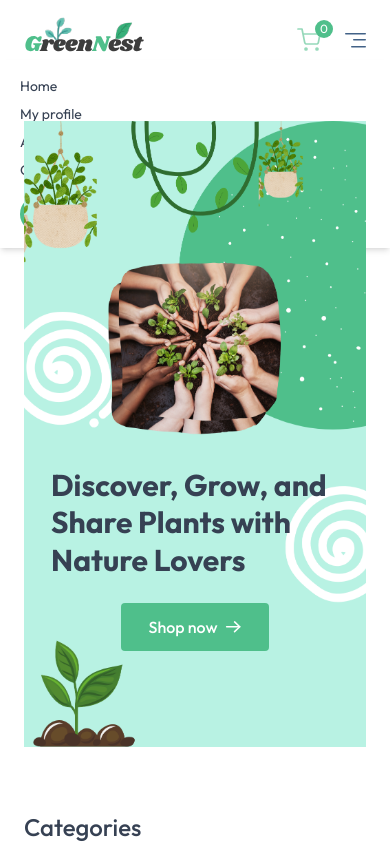
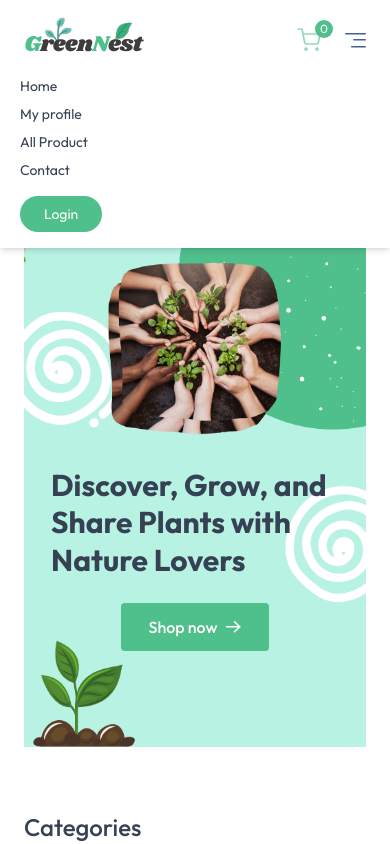
Before and after one commit to Humayun167/green_nest, a React (Vite) app in the folder client/: page / in a window 390 px wide. Both pictures are taken after a click on the button "Menu". Shown: the top 844 px of the page. Built offline with nearby package versions, Linux system fonts and the light colour scheme; no server answers.

Commit message:
navbar toggle problem fix

```diff
--- a/client/src/components/Navbar.jsx
+++ b/client/src/components/Navbar.jsx
@@ -93,7 +93,7 @@
 
             {/* Mobile Menu */}
            { open && (
-            <div className={`${open ? 'flex' : 'hidden'} absolute top-[60px] left-0 w-full bg-white shadow-md py-4 flex-col items-start gap-2 px-5 text-sm md:hidden`}>
+            <div className={`${open ? 'flex' : 'hidden'} absolute top-[60px] left-0 w-full bg-white shadow-md py-4 flex-col items-start gap-2 px-5 text-sm md:hidden z-50`}>
                 <NavLink onClick={()=>setOpen(false)} to='/'>Home</NavLink>
                 <NavLink onClick={()=>setOpen(false)} to='/profile'>My profile</NavLink>
                 <NavLink onClick={()=>setOpen(false)} to='/products'>All Product</NavLink>
```
